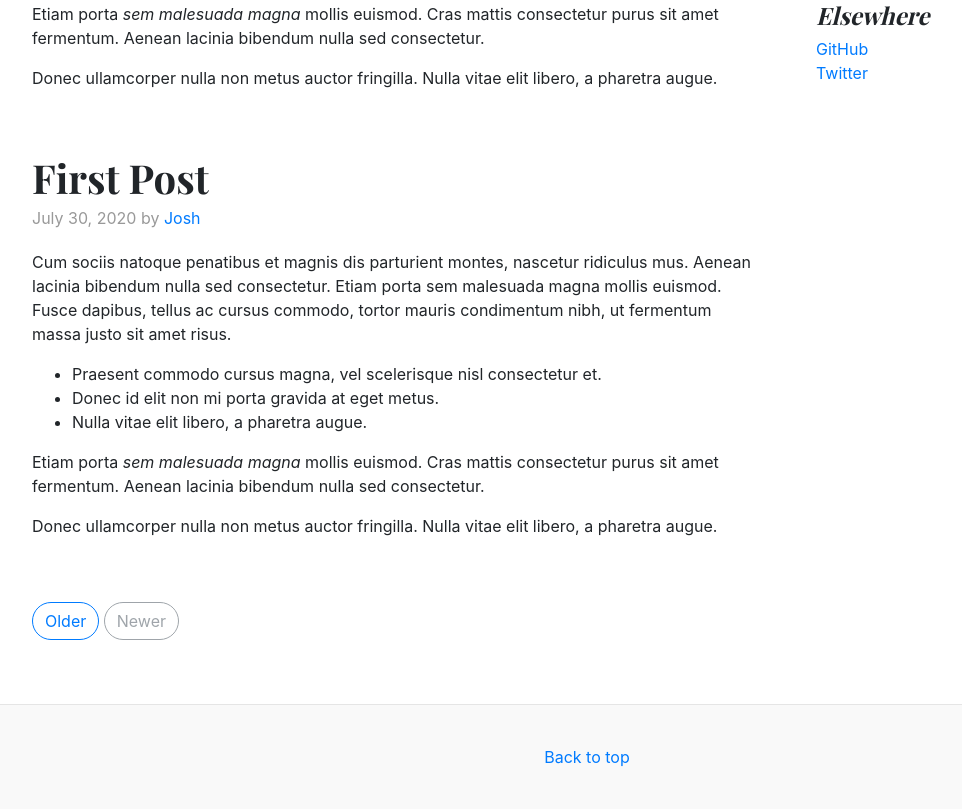
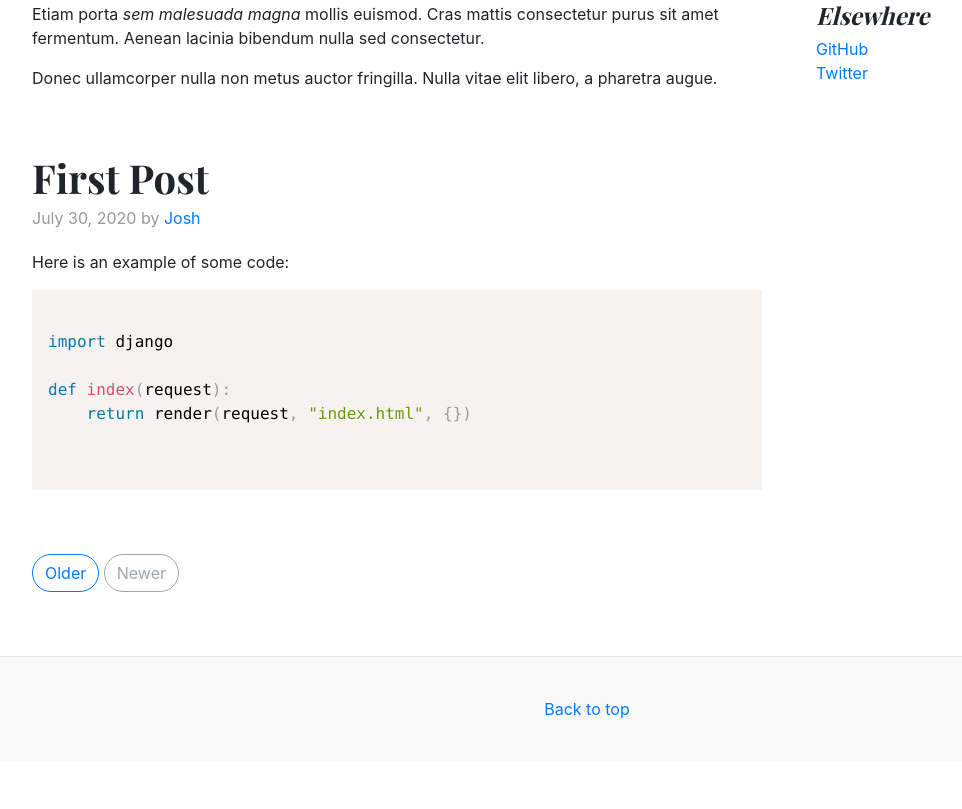
Before and after one commit to majormunky/HomeSite, a Django app: page / in a window 1280 px wide. Shown: the part 498-1307 px from the top of the page, without its empty margins (53-1015 px from the left). After the commit the page ends 1217 px from the top, so only its background shows below. Run offline with Django 3.2, Linux system fonts and the light colour scheme; some libraries are stand-ins or nearby versions.

Commit message:
Added prism.js to handle code block syntax highlighting

```diff
--- a/home/templates/home/index.html
+++ b/home/templates/home/index.html
@@ -1,4 +1,5 @@
 {% extends "base.html" %}
+{% load static %}
 
 {% block content %}
 
@@ -22,14 +23,19 @@
 			<h2 class="blog-post-title">First Post</h2>
 			<p class="blog-post-meta">July 30, 2020 by <a href="#">Josh</a></p>
 
-			<p>Cum sociis natoque penatibus et magnis dis parturient montes, nascetur ridiculus mus. Aenean lacinia bibendum nulla sed consectetur. Etiam porta sem malesuada magna mollis euismod. Fusce dapibus, tellus ac cursus commodo, tortor mauris condimentum nibh, ut fermentum massa justo sit amet risus.</p>
-			<ul>
-				<li>Praesent commodo cursus magna, vel scelerisque nisl consectetur et.</li>
-				<li>Donec id elit non mi porta gravida at eget metus.</li>
-				<li>Nulla vitae elit libero, a pharetra augue.</li>
-			</ul>
-			<p>Etiam porta <em>sem malesuada magna</em> mollis euismod. Cras mattis consectetur purus sit amet fermentum. Aenean lacinia bibendum nulla sed consectetur.</p>
-			<p>Donec ullamcorper nulla non metus auctor fringilla. Nulla vitae elit libero, a pharetra augue.</p>
+			<p>Here is an example of some code:</p>
+			<div>
+				<pre>
+					<code class="language-python">
+import django
+
+def index(request):
+	return render(request, "index.html", {})
+					</code>
+				</pre>
+
+
+			</div>
 		</div><!-- /.blog-post -->
 
 		<nav class="blog-pagination">
@@ -41,9 +47,9 @@
 {% endblock %}
 
 {% block page_styles %}
-
+<link rel="stylesheet" href="{% static 'css/prism.css' %}">
 {% endblock %}
 
 {% block page_scripts %}
-
+<script src="{% static 'js/prism.js' %}"></script>
 {% endblock %}
--- /dev/null
+++ b/static/css/prism.css
@@ -0,0 +1,308 @@
+/* PrismJS 1.20.0
+https://prismjs.com/download.html#themes=prism&languages=markup+css+clike+javascript+python&plugins=line-highlight+line-numbers+show-language+toolbar+copy-to-clipboard */
+/**
+ * prism.js default theme for JavaScript, CSS and HTML
+ * Based on dabblet (http://dabblet.com)
+ * @author Lea Verou
+ */
+
+code[class*="language-"],
+pre[class*="language-"] {
+	color: black;
+	background: none;
+	text-shadow: 0 1px white;
+	font-family: Consolas, Monaco, 'Andale Mono', 'Ubuntu Mono', monospace;
+	font-size: 1em;
+	text-align: left;
+	white-space: pre;
+	word-spacing: normal;
+	word-break: normal;
+	word-wrap: normal;
+	line-height: 1.5;
+
+	-moz-tab-size: 4;
+	-o-tab-size: 4;
+	tab-size: 4;
+
+	-webkit-hyphens: none;
+	-moz-hyphens: none;
+	-ms-hyphens: none;
+	hyphens: none;
+}
+
+pre[class*="language-"]::-moz-selection, pre[class*="language-"] ::-moz-selection,
+code[class*="language-"]::-moz-selection, code[class*="language-"] ::-moz-selection {
+	text-shadow: none;
+	background: #b3d4fc;
+}
+
+pre[class*="language-"]::selection, pre[class*="language-"] ::selection,
+code[class*="language-"]::selection, code[class*="language-"] ::selection {
+	text-shadow: none;
+	background: #b3d4fc;
+}
+
+@media print {
+	code[class*="language-"],
+	pre[class*="language-"] {
+		text-shadow: none;
+	}
+}
+
+/* Code blocks */
+pre[class*="language-"] {
+	padding: 1em;
+	margin: .5em 0;
+	overflow: auto;
+}
+
+:not(pre) > code[class*="language-"],
+pre[class*="language-"] {
+	background: #f5f2f0;
+}
+
+/* Inline code */
+:not(pre) > code[class*="language-"] {
+	padding: .1em;
+	border-radius: .3em;
+	white-space: normal;
+}
+
+.token.comment,
+.token.prolog,
+.token.doctype,
+.token.cdata {
+	color: slategray;
+}
+
+.token.punctuation {
+	color: #999;
+}
+
+.token.namespace {
+	opacity: .7;
+}
+
+.token.property,
+.token.tag,
+.token.boolean,
+.token.number,
+.token.constant,
+.token.symbol,
+.token.deleted {
+	color: #905;
+}
+
+.token.selector,
+.token.attr-name,
+.token.string,
+.token.char,
+.token.builtin,
+.token.inserted {
+	color: #690;
+}
+
+.token.operator,
+.token.entity,
+.token.url,
+.language-css .token.string,
+.style .token.string {
+	color: #9a6e3a;
+	/* This background color was intended by the author of this theme. */
+	background: hsla(0, 0%, 100%, .5);
+}
+
+.token.atrule,
+.token.attr-value,
+.token.keyword {
+	color: #07a;
+}
+
+.token.function,
+.token.class-name {
+	color: #DD4A68;
+}
+
+.token.regex,
+.token.important,
+.token.variable {
+	color: #e90;
+}
+
+.token.important,
+.token.bold {
+	font-weight: bold;
+}
+.token.italic {
+	font-style: italic;
+}
+
+.token.entity {
+	cursor: help;
+}
+
+pre[data-line] {
+	position: relative;
+	padding: 1em 0 1em 3em;
+}
+
+.line-highlight {
+	position: absolute;
+	left: 0;
+	right: 0;
+	padding: inherit 0;
+	margin-top: 1em; /* Same as .prism’s padding-top */
+
+	background: hsla(24, 20%, 50%,.08);
+	background: linear-gradient(to right, hsla(24, 20%, 50%,.1) 70%, hsla(24, 20%, 50%,0));
+
+	pointer-events: none;
+
+	line-height: inherit;
+	white-space: pre;
+}
+
+	.line-highlight:before,
+	.line-highlight[data-end]:after {
+		content: attr(data-start);
+		position: absolute;
+		top: .4em;
+		left: .6em;
+		min-width: 1em;
+		padding: 0 .5em;
+		background-color: hsla(24, 20%, 50%,.4);
+		color: hsl(24, 20%, 95%);
+		font: bold 65%/1.5 sans-serif;
+		text-align: center;
+		vertical-align: .3em;
+		border-radius: 999px;
+		text-shadow: none;
+		box-shadow: 0 1px white;
+	}
+
+	.line-highlight[data-end]:after {
+		content: attr(data-end);
+		top: auto;
+		bottom: .4em;
+	}
+
+.line-numbers .line-highlight:before,
+.line-numbers .line-highlight:after {
+	content: none;
+}
+
+pre[id].linkable-line-numbers span.line-numbers-rows {
+	pointer-events: all;
+}
+pre[id].linkable-line-numbers span.line-numbers-rows > span:before {
+	cursor: pointer;
+}
+pre[id].linkable-line-numbers span.line-numbers-rows > span:hover:before {
+	background-color: rgba(128, 128, 128, .2);
+}
+
+pre[class*="language-"].line-numbers {
+	position: relative;
+	padding-left: 3.8em;
+	counter-reset: linenumber;
+}
+
+pre[class*="language-"].line-numbers > code {
+	position: relative;
+	white-space: inherit;
+}
+
+.line-numbers .line-numbers-rows {
+	position: absolute;
+	pointer-events: none;
+	top: 0;
+	font-size: 100%;
+	left: -3.8em;
+	width: 3em; /* works for line-numbers below 1000 lines */
+	letter-spacing: -1px;
+	border-right: 1px solid #999;
+
+	-webkit-user-select: none;
+	-moz-user-select: none;
+	-ms-user-select: none;
+	user-select: none;
+
+}
+
+	.line-numbers-rows > span {
+		display: block;
+		counter-increment: linenumber;
+	}
+
+		.line-numbers-rows > span:before {
+			content: counter(linenumber);
+			color: #999;
+			display: block;
+			padding-right: 0.8em;
+			text-align: right;
+		}
+
+div.code-toolbar {
+	position: relative;
+}
+
+div.code-toolbar > .toolbar {
+	position: absolute;
+	top: .3em;
+	right: .2em;
+	transition: opacity 0.3s ease-in-out;
+	opacity: 0;
+}
+
+div.code-toolbar:hover > .toolbar {
+	opacity: 1;
+}
+
+/* Separate line b/c rules are thrown out if selector is invalid.
+   IE11 and old Edge versions don't support :focus-within. */
+div.code-toolbar:focus-within > .toolbar {
+	opacity: 1;
+}
+
+div.code-toolbar > .toolbar .toolbar-item {
+	display: inline-block;
+}
+
+div.code-toolbar > .toolbar a {
+	cursor: pointer;
+}
+
+div.code-toolbar > .toolbar button {
+	background: none;
+	border: 0;
+	color: inherit;
+	font: inherit;
+	line-height: normal;
+	overflow: visible;
+	padding: 0;
+	-webkit-user-select: none; /* for button */
+	-moz-user-select: none;
+	-ms-user-select: none;
+}
+
+div.code-toolbar > .toolbar a,
+div.code-toolbar > .toolbar button,
+div.code-toolbar > .toolbar span {
+	color: #bbb;
+	font-size: .8em;
+	padding: 0 .5em;
+	background: #f5f2f0;
+	background: rgba(224, 224, 224, 0.2);
+	box-shadow: 0 2px 0 0 rgba(0,0,0,0.2);
+	border-radius: .5em;
+}
+
+div.code-toolbar > .toolbar a:hover,
+div.code-toolbar > .toolbar a:focus,
+div.code-toolbar > .toolbar button:hover,
+div.code-toolbar > .toolbar button:focus,
+div.code-toolbar > .toolbar span:hover,
+div.code-toolbar > .toolbar span:focus {
+	color: inherit;
+	text-decoration: none;
+}
--- a/templates/base.html
+++ b/templates/base.html
@@ -18,7 +18,7 @@
 
 		<!-- Custom styles for this template -->
 		<link href="https://fonts.googleapis.com/css?family=Playfair+Display:700,900" rel="stylesheet">
-
+		{% block page_styles %}{% endblock %}
 	</head>
 	<body>
 		<div class="container">
@@ -78,5 +78,6 @@
 		<footer class="blog-footer">
 			<p><a href="#">Back to top</a></p>
 		</footer>
+		{% block page_scripts %}{% endblock %}
 	</body>
 </html>
```
Also changed, not shown: static/js/prism.js (added).
